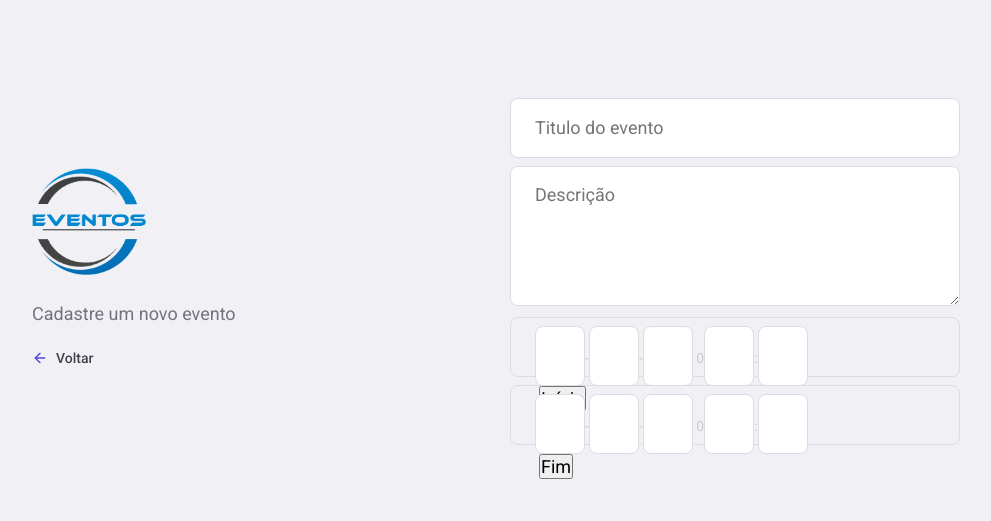
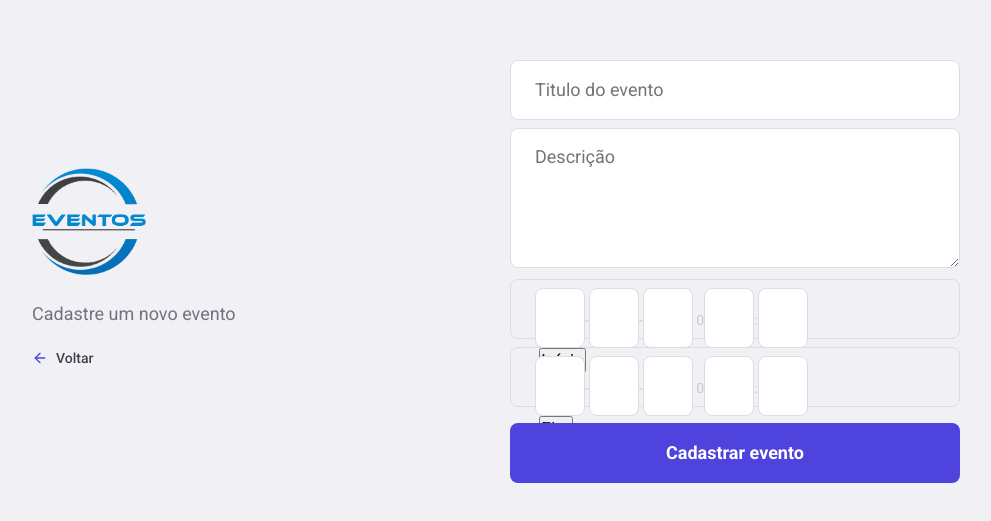
Before and after one commit to caiosales35/Calendario, a React (Create React App) app in the folder frontend/: page /event/new in a window 1280 px wide. Shown: the part 133-654 px from the top of the page, without its empty margins (144-1135 px from the left). Built offline with nearby package versions, Linux system fonts and the light colour scheme; the HTML template or start-up script is replaced by a standard one.

Commit message:
Integrando interface de cadastro de eventos ao backend

```diff
--- a/frontend/src/pages/Event/index.js
+++ b/frontend/src/pages/Event/index.js
@@ -1,13 +1,47 @@
+import { useState } from 'react';
 import DateTimePicker from 'react-datetime-picker'
 /* Docs https://github.com/wojtekmaj/react-datetime-picker */
-import { Link } from 'react-router-dom';
+import { Link, useHistory } from 'react-router-dom';
 import { FiArrowLeft } from 'react-icons/fi';
+
+import api from '../../services/api';
 
 import './styles.css';
 
 import logoImg from '../../assets/logo.png';
 
 export default function Event() {
+    const [title, setTitle] = useState("");
+    const [description, setDescription] = useState("");
+    const [start, setStart] = useState(new Date());
+    const [end, setEnd] = useState(new Date());
+
+    const userId = localStorage.getItem("userId");
+    const history = useHistory();
+
+    async function handleNewEvent(e) {
+        e.preventDefault();
+        const data = {
+            title,
+            description,
+            start,
+            end,
+            userId
+        }
+
+        try {
+            await api.post("events", data, {
+                headers: {
+                    Authorization: userId
+                }
+             });
+             alert("Evento cadastrado!");
+             history.push("/profile");
+        } catch (err) {
+            alert("ERRO! Verifique se já não existe evento no mesmo horário");
+        }
+    }
+
     return (
         <div className="event-container">
             <div className="content">
@@ -19,30 +53,40 @@ export default function Event() {
                         Voltar
                     </ Link>
                 </section>
-                <form>
-                    <input placeholder="Titulo do evento" />
-                    <textarea placeholder="Descrição" />
-                    <DateTimePicker
-                        className="datetimepicker"
-                        clearIcon=""
-                        format="y-MM-dd HH:mm"
-                        minDate={new Date()}
-                        value={new Date()}
-                        calendarIcon="Início"
+                <form onSubmit={handleNewEvent}>
+                    <input
+                        placeholder="Titulo do evento"
+                        value={title}
+                        onChange={e => setTitle(e.target.value)}
+                    />
+                    <textarea
+                        placeholder="Descrição"
+                        value={description}
+                        onChange={e => setDescription(e.target.value)}
                     />
                     <DateTimePicker
                         className="datetimepicker"
                         clearIcon=""
                         format="y-MM-dd HH:mm"
                         minDate={new Date()}
-                        value={new Date()}
+                        value={start}
+                        calendarIcon="Início"
+                        onChange={e => setStart(e)}
+                    />
+                    <DateTimePicker
+                        className="datetimepicker"
+                        clearIcon=""
+                        format="y-MM-dd HH:mm"
+                        minDate={new Date()}
+                        value={end}
                         calendarIcon="Fim"
+                        onChange={e => setEnd(e)}
                     />
                     { /*
                     <input type="text" placeholder="Inicio (AAAA-MM-DD HH:MM 24h)" />
                     <input type="text" placeholder="Fim (AAAA-MM-DD HH:MM 24h" />
+                    */ }
                     <button type="submit" className="button" >Cadastrar evento</button>
-                    */ }
                 </form>
             </div>
         </div>
```
Also changed, not shown: 1 other file (tests, documents, lock files or other folders).
